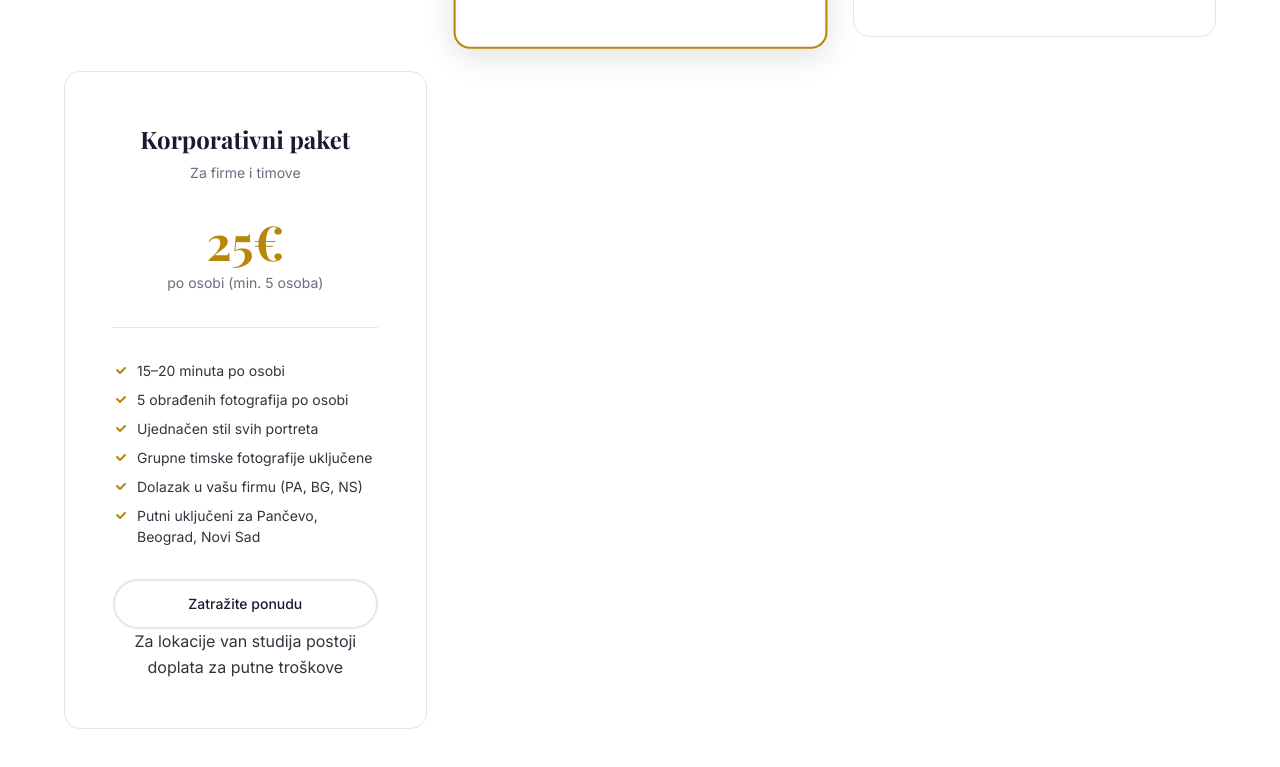
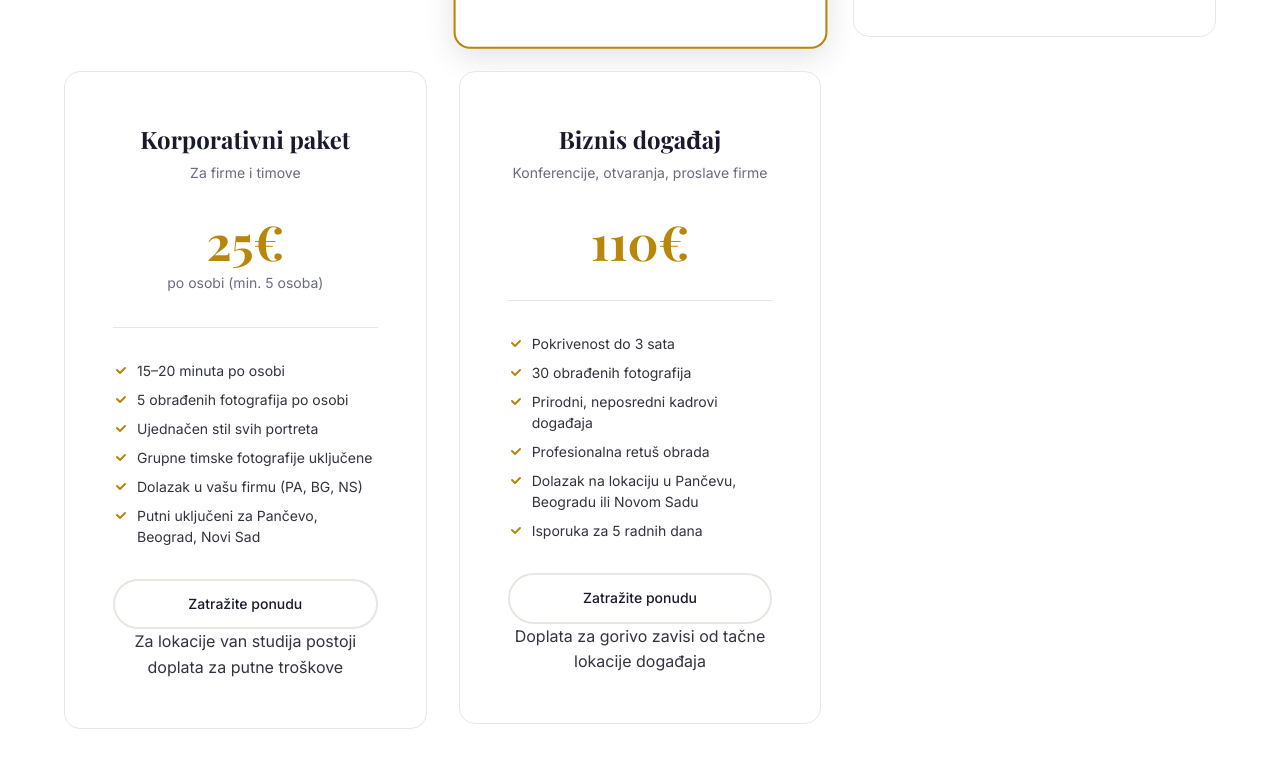
Before and after one commit to kecmanfilip/angelicphoto, a plain HTML site: page biznis-portreti.html in a window 1280 px wide. Shown: the part 9141-9908 px from the top of the page. Drawn offline with nearby package versions, Linux system fonts and the light colour scheme; a web font is replaced by a local one.

Commit message:
Add "Biznis dogadjaj" package to biznis portreti pricing
110 EUR, do 3 sata pokrivenosti, 30 obradjenih fotografija, isporuka
5 dana, doplata za gorivo po tacnoj lokaciji.

Co-Authored-By: Claude Sonnet 5 <noreply@anthropic.com>

```diff
--- a/biznis-portreti.html
+++ b/biznis-portreti.html
@@ -788,6 +788,46 @@
 
                     </div>
 
+                    <div class="pricing-card">
+                        <div class="pricing-card__header">
+                            <h3 class="pricing-card__title">Biznis događaj</h3>
+                            <p class="pricing-card__subtitle">Konferencije, otvaranja, proslave firme</p>
+                        </div>
+                        <div class="pricing-card__price">
+                            <span class="pricing-card__amount">110€</span>
+                        </div>
+                        <ul class="pricing-card__features">
+                            <li>
+                                <svg width="16" height="16" viewBox="0 0 16 16" fill="none" aria-hidden="true"><path d="M4 8l3 3 5-5" stroke="#b8860b" stroke-width="2" stroke-linecap="round" stroke-linejoin="round"/></svg>
+                                Pokrivenost do 3 sata
+                            </li>
+                            <li>
+                                <svg width="16" height="16" viewBox="0 0 16 16" fill="none" aria-hidden="true"><path d="M4 8l3 3 5-5" stroke="#b8860b" stroke-width="2" stroke-linecap="round" stroke-linejoin="round"/></svg>
+                                30 obrađenih fotografija
+                            </li>
+                            <li>
+                                <svg width="16" height="16" viewBox="0 0 16 16" fill="none" aria-hidden="true"><path d="M4 8l3 3 5-5" stroke="#b8860b" stroke-width="2" stroke-linecap="round" stroke-linejoin="round"/></svg>
+                                Prirodni, neposredni kadrovi događaja
+                            </li>
+                            <li>
+                                <svg width="16" height="16" viewBox="0 0 16 16" fill="none" aria-hidden="true"><path d="M4 8l3 3 5-5" stroke="#b8860b" stroke-width="2" stroke-linecap="round" stroke-linejoin="round"/></svg>
+                                Profesionalna retuš obrada
+                            </li>
+                            <li>
+                                <svg width="16" height="16" viewBox="0 0 16 16" fill="none" aria-hidden="true"><path d="M4 8l3 3 5-5" stroke="#b8860b" stroke-width="2" stroke-linecap="round" stroke-linejoin="round"/></svg>
+                                Dolazak na lokaciju u Pančevu, Beogradu ili Novom Sadu
+                            </li>
+                            <li>
+                                <svg width="16" height="16" viewBox="0 0 16 16" fill="none" aria-hidden="true"><path d="M4 8l3 3 5-5" stroke="#b8860b" stroke-width="2" stroke-linecap="round" stroke-linejoin="round"/></svg>
+                                Isporuka za 5 radnih dana
+                            </li>
+                        </ul>
+                        <a href="/kontakt.html" class="btn btn--outline-dark btn--full">Zatražite ponudu</a>
+
+                        <p class="pricing-card__note">Doplata za gorivo zavisi od tačne lokacije događaja</p>
+
+                    </div>
+
                 </div>
             </div>
         </section>
@@ -825,7 +865,7 @@
                             </svg>
                         </summary>
                         <div class="faq-item__answer">
-                            <p>Individualna sesija traje oko <strong>30–45 minuta</strong>, uključujući pripremu i promenu garderobe. Poslovni paket - do <strong>90 minuta</strong>. Premium paket - do <strong>2 sata</strong>. Za timske sesije - računajte oko <strong>15–20 minuta po osobi</strong> plus grupne fotografije. Sve je opušteno i bez žurbe - u studiju u Pančevu ili u vašoj firmi u Beogradu, Novom Sadu i celoj Srbiji.</p>
+                            <p>Individualna sesija traje oko <strong>30–45 minuta</strong>, uključujući pripremu i promenu garderobe. Poslovni paket - do <strong>90 minuta</strong>. Premium paket - do <strong>2 sata</strong>. Za timske sesije - računajte oko <strong>15–20 minuta po osobi</strong> plus grupne fotografije. Za biznis događaje (konferencije, otvaranja, proslave firme) pokrivenost traje do <strong>3 sata</strong>. Sve je opušteno i bez žurbe - u studiju u Pančevu ili u vašoj firmi u Beogradu, Novom Sadu i celoj Srbiji.</p>
                         </div>
                     </details>
 
@@ -849,7 +889,7 @@
                             </svg>
                         </summary>
                         <div class="faq-item__answer">
-                            <p>Individualni paket: <strong>10</strong> obrađenih portreta. Poslovni paket: <strong>20</strong>. Premium paket: <strong>30</strong>. Korporativni: <strong>5 po osobi</strong> + grupne fotografije. Sve fotografije su profesionalno obrađene - retuš, korekcija boja, krop za različite formate (LinkedIn, sajt, CV, štampa).</p>
+                            <p>Individualni paket: <strong>10</strong> obrađenih portreta. Poslovni paket: <strong>20</strong>. Premium paket: <strong>30</strong>. Korporativni: <strong>5 po osobi</strong> + grupne fotografije. Biznis događaj: <strong>30</strong> obrađenih fotografija. Sve fotografije su profesionalno obrađene - retuš, korekcija boja, krop za različite formate (LinkedIn, sajt, CV, štampa).</p>
                         </div>
                     </details>
 
```
Also changed, not shown: cenovnik.html (+21 -0 lines), llms.txt.
